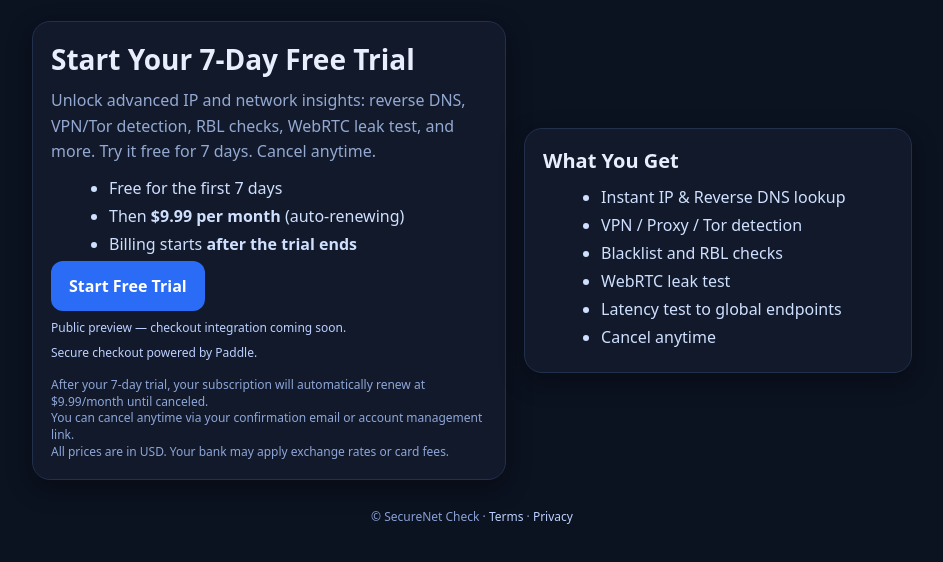
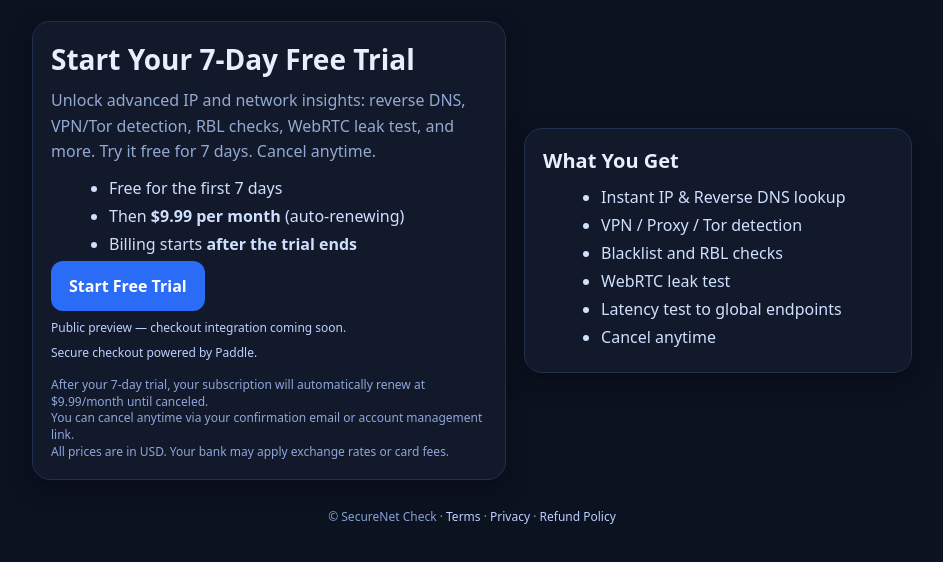
Before and after one commit to godman-cyber/my-website, a plain HTML site: page pricing.html in a window 1280 px wide. Shown: the part 78-640 px from the top of the page, without its empty margins (168-1111 px from the left). Drawn offline with Linux system fonts and the light colour scheme; a script that the page names is missing.

Commit message:
Update pricing.html

```diff
--- a/pricing.html
+++ b/pricing.html
@@ -87,7 +87,7 @@
   </section>
 
   <footer>
-    © SecureNet Check · <a href="/terms">Terms</a> · <a href="/privacy">Privacy</a>
+    © SecureNet Check · <a href="/terms">Terms</a> · <a href="/privacy">Privacy</a> · <a href="/refund">Refund Policy</a>
   </footer>
 </div>
 
```
